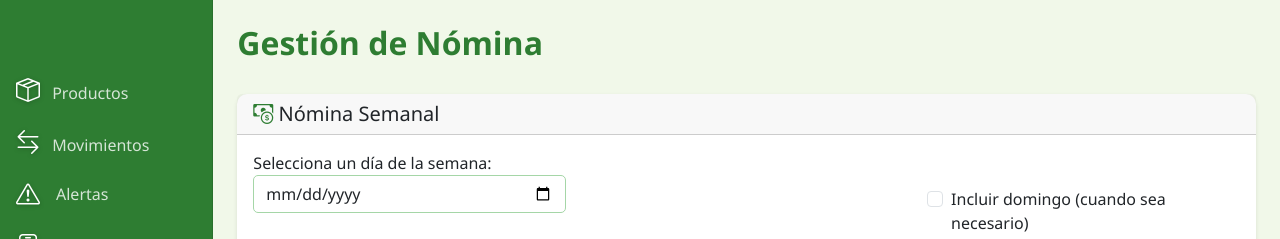
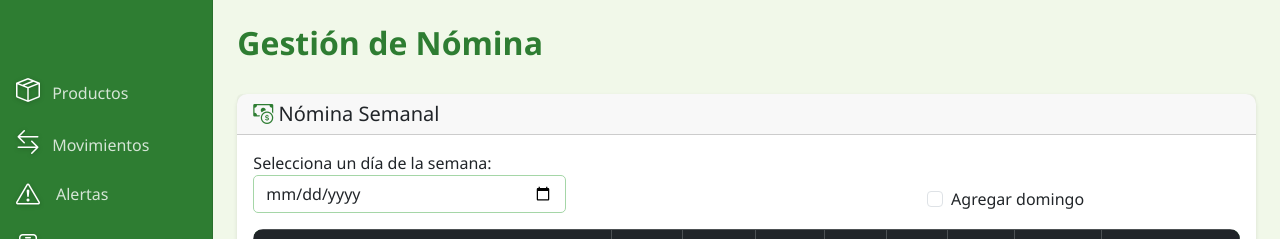
Before and after one commit to hecxznt/inventario-agricola, a PHP site: page /secciones/trabajador/nomina.php in a window 1280 px wide. Shown: the top 239 px of the page. Run offline with PHP 8.4, Linux system fonts and the light colour scheme; data that the repository does not hold is empty; some libraries are stand-ins or nearby versions.

Commit message:
nomina semanal

```diff
--- a/secciones/trabajador/nomina.php
+++ b/secciones/trabajador/nomina.php
@@ -74,7 +74,7 @@
                                 <div class="form-check">
                                     <input class="form-check-input" type="checkbox" id="incluirDomingo">
                                     <label class="form-check-label" for="incluirDomingo">
-                                        Incluir domingo (cuando sea necesario)
+                                        Agregar domingo
                                     </label>
                                 </div>
                             </div>
```
